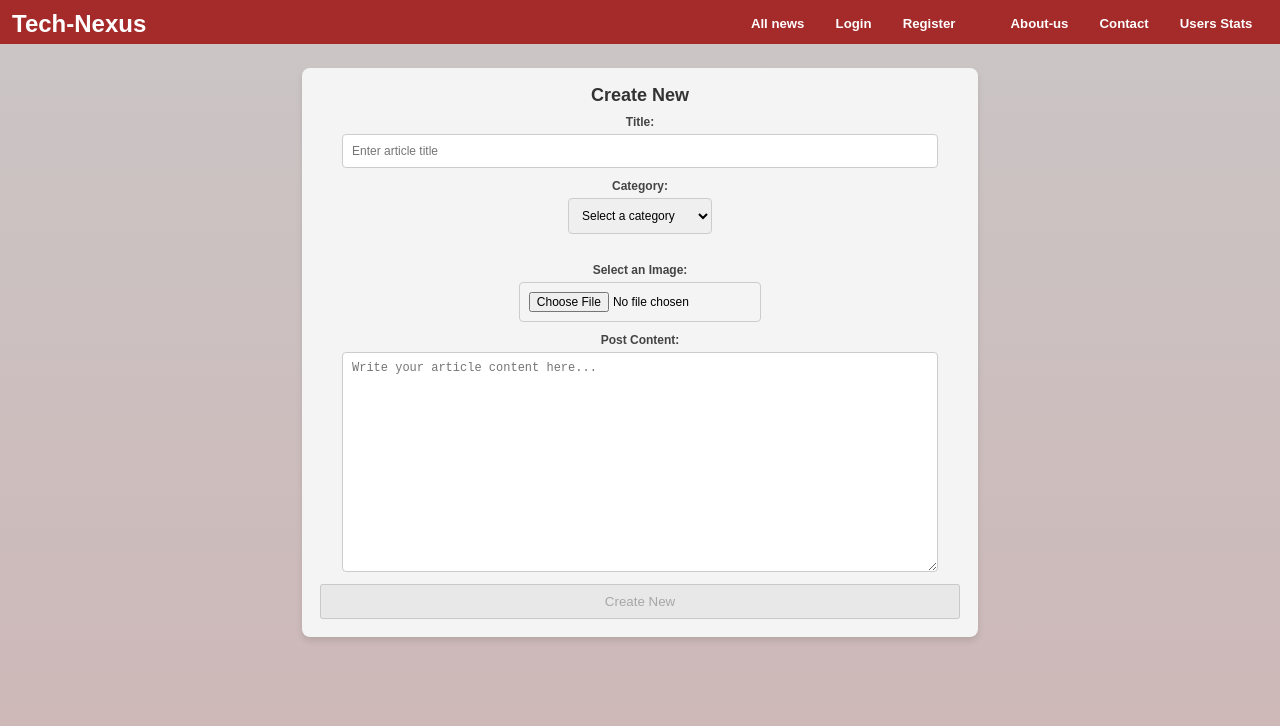
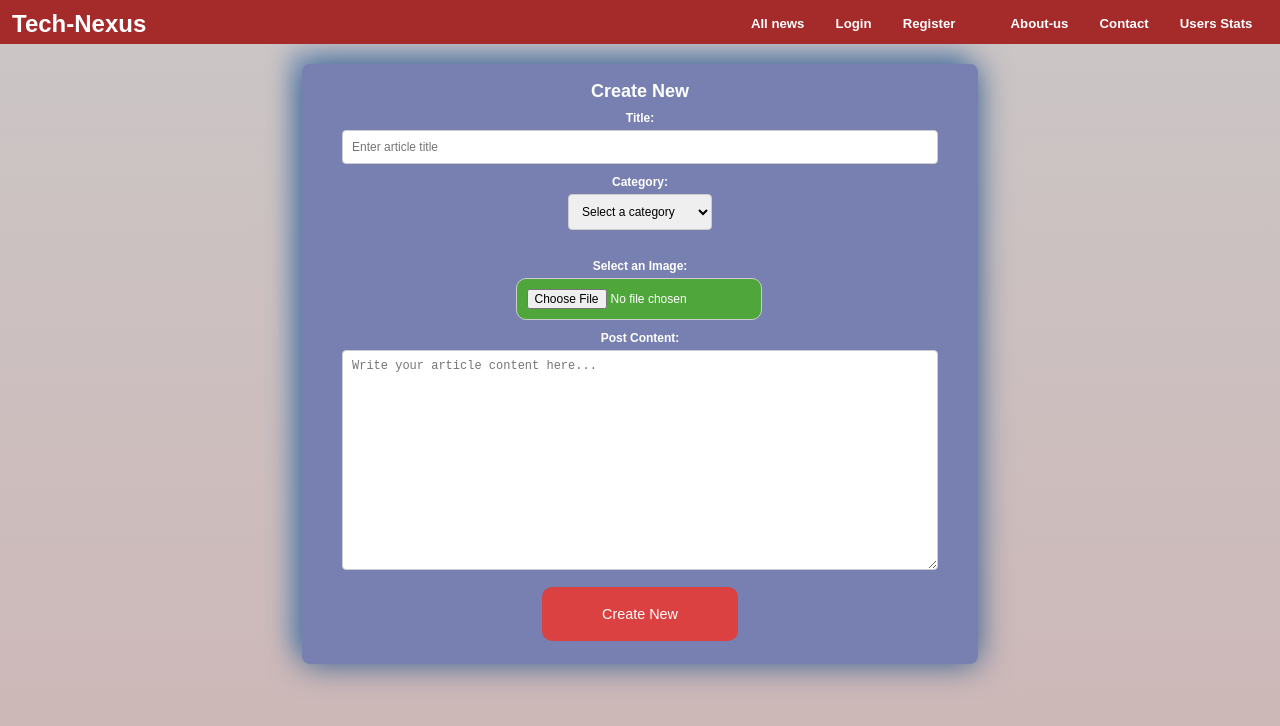
Before and after one commit to MariusGeorgiev/TechNexus, an Angular app: page /add-new in a window 1280 px wide. Shown: the top 726 px of the page. Built offline with nearby package versions, Linux system fonts and the light colour scheme; no server answers; the database is empty; sample sign-in values are in the browser's storage.

Commit message:
on create page some style changes on background and buttons

```diff
--- a/src/app/add-new/add-new.component.css
+++ b/src/app/add-new/add-new.component.css
@@ -2,28 +2,32 @@
   height: calc(100vh - 120px);
 
 }
+
 .create-page {
-  height: calc(100vh - 164px);
+  height: calc(100vh - 160px);
 }
+
 
 .auth .container {
   display: flex;
   flex-direction: column;
-  /* justify-content: center; */
   align-items: center;
-
     max-width: 50%;
+  max-height: 1200px;
     margin: 2rem auto;
     padding: 1.5rem;
-    background-color: #f4f4f4;
+    margin-top: 20px;
+    background-color: #7880b1;
     border-radius: 8px;
-    box-shadow: 0 4px 6px rgba(0, 0, 0, 0.1);
+    box-shadow: 0px 0px 32px 0px #2e5c8e, -14px -14px 20px #a0acc0;
   }
+
+
 
   .auth h1 {
     text-align: center;
     margin-bottom: 1rem;
-    color: #333;
+    color: white;
   }
 
   .category {
@@ -34,11 +38,28 @@
     width: 160px;
   }
 
-  .image {
+  .image > label{
   text-align: center;
+  }
+
+  .image-preview {
+    padding-bottom: 15px;
+    text-align: center;
+    margin-top: 1em;
+  }
+
+  .image-preview img {
+    max-width: 270px;
+    height: auto;
+    border: 1px solid #ccc;
+    border-radius: 8px;
+  }
+
+  .image-preview > p{
+    color: white;
+    padding-bottom: 5px;
 
   }
-
 
   .auth label {
     display: block;
@@ -83,26 +104,40 @@
     margin-bottom: 1.5rem;
   }
 
-  .auth .btn {
-    display: block;
-    width: 100%;
-    padding: 0.75rem;
-    text-align: center;
+  .btn {
+    font-size: 1.2em;
+    padding: 20px 60px;
+    border: none;
+    border-radius: 10px;
+    margin-top: 5px;
+    margin-bottom: 5px;
+    color: white;
+    background-color: #db4141;
+    cursor: pointer;
+    transition: background-color 0.3s, box-shadow 0.3s;
   }
 
-  .image-preview {
-    text-align: center;
-    margin-top: 1em;
-  }
-
-  .image-preview img {
-    max-width: 270px;
-    height: auto;
-    border: 1px solid #ccc;
-    border-radius: 8px;
+  .btn:hover {
+    scale: 1.1;
+    background-color: rgb(246, 0, 0);
+    box-shadow: 0px 4px 12px rgba(0, 0, 0, 0.3);
   }
 
 
+  .image > input {
+    background-color: #4fa63a;
+    cursor: pointer;
+    padding: 10px 10px;
+    border-radius: 10px;
+    align-items: center;
+    color: white;
+
+  }
+
+
+  .image > input:hover {
+    background-color: #207a0c;
+  }
 
 
 /* on 100% */
--- a/src/app/add-new/add-new.component.html
+++ b/src/app/add-new/add-new.component.html
@@ -10,7 +10,7 @@
       <div class="container">
         <h1>Create New</h1>
 
-        <label class="title" for="title">Title:</label>
+        <label class="title" style="color: white;" for="title">Title:</label>
         <input
           maxlength="200"
           type="text"
@@ -24,7 +24,7 @@
         </div>
 
         <div class="category">
-          <label for="category">Category:</label>
+          <label style="color: white;" for="category">Category:</label>
           <select formControlName="category" id="category" required>
             <option value="">Select a category</option>
             <option value="Hardware">Hardware</option>
@@ -37,7 +37,7 @@
         </div>
 
         <div class="image">
-        <label for="image">Select an Image:</label>
+        <label for="image" style="color: white;">Select an Image:</label>
         <input
           type="file"
           id="image"
@@ -52,7 +52,7 @@
         </div>
 
 
-        <label for="summary">Post Content:</label>
+        <label for="summary" style="color: white;">Post Content:</label>
         <textarea
           maxlength="20000"
           id="summary"
```
